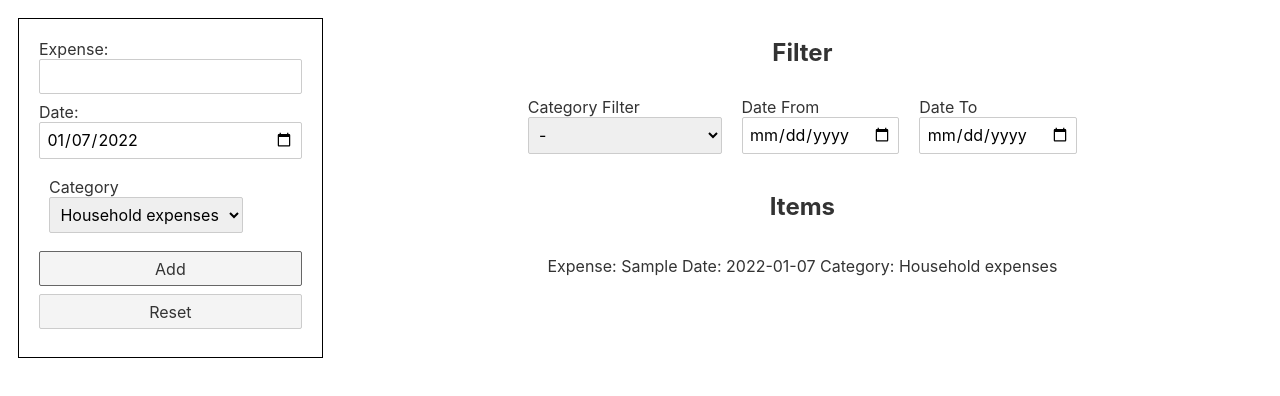
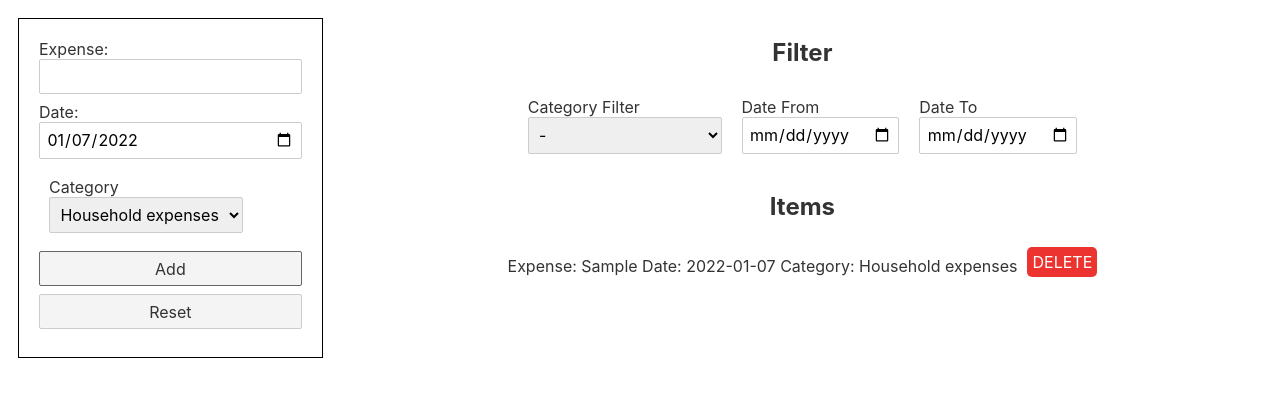
Before and after one commit to pszocik/svelte-expense-tracker, a Svelte app: page / in a window 1280 px wide. Both pictures are taken after typing "Sample" into the empty fields and a click on the button "Add". Shown: the top 396 px of the page. Built offline with nearby package versions, Linux system fonts and the light colour scheme.

Commit message:
delete button

```diff
--- a/src/components/ExpenseList.svelte
+++ b/src/components/ExpenseList.svelte
@@ -5,6 +5,7 @@
   import BindableDateInput from './core/BindableDateInput.svelte'
   import { filterItemsByCategory, filterItemsByDate } from '../filters'
   import ExpenseItem from './ExpenseItem.svelte'
+  import Button from './core/Button.svelte'
 
   let filteredList: Expense[]
   // eslint-disable-next-line @typescript-eslint/no-unsafe-assignment,@typescript-eslint/no-unsafe-call,@typescript-eslint/no-unsafe-member-access
@@ -16,6 +17,10 @@
   let categoryFilter = '-'
   let dateFrom: string
   let dateTo: string
+
+  const deleteItem = (itemExpense: string) => {
+    $items = $items.filter(item => item.expense != itemExpense)
+  }
 </script>
 
 <section class="expense-list">
@@ -35,12 +40,16 @@
     <BindableDateInput name="date-from" label="Date From" bind:value={dateFrom} />
     <BindableDateInput name="date-to" label="Date To" bind:value={dateTo} />
   </section>
+
   <h1>Items</h1>
-  {#each filteredList as item}
-    <ExpenseItem {item} />
-  {:else}
-    <p>No items.</p>
-  {/each}
+  <section class="items">
+    {#each filteredList as item}
+      <ExpenseItem {item} />
+      <Button on:click={() => deleteItem(item.expense)}>Delete</Button>
+    {:else}
+      <p>No items.</p>
+    {/each}
+  </section>
 </section>
 
 <style>
@@ -61,4 +70,10 @@
     align-items: center;
     justify-content: center;
   }
+  .items {
+    display: flex;
+    flex-direction: row;
+    justify-content: center;
+    align-items: center;
+  }
 </style>
--- /dev/null
+++ b/src/components/core/Button.svelte
@@ -0,0 +1,25 @@
+<button on:click>
+  <slot />
+</button>
+
+<style>
+  button {
+    color: #fff !important;
+    text-transform: uppercase;
+    text-decoration: none;
+    background: #ed3330;
+    padding: 5px;
+    border-radius: 5px;
+    border: none;
+    transition: all 0.4s ease 0s;
+    margin-left: 10px;
+  }
+  button:hover {
+    background: #434343;
+    letter-spacing: 2px;
+    -webkit-box-shadow: 0px 5px 40px -10px rgba(0, 0, 0, 0.57);
+    -moz-box-shadow: 0px 5px 40px -10px rgba(0, 0, 0, 0.57);
+    box-shadow: 5px 40px -10px rgba(0, 0, 0, 0.57);
+    transition: all 0.4s ease 0s;
+  }
+</style>
```
